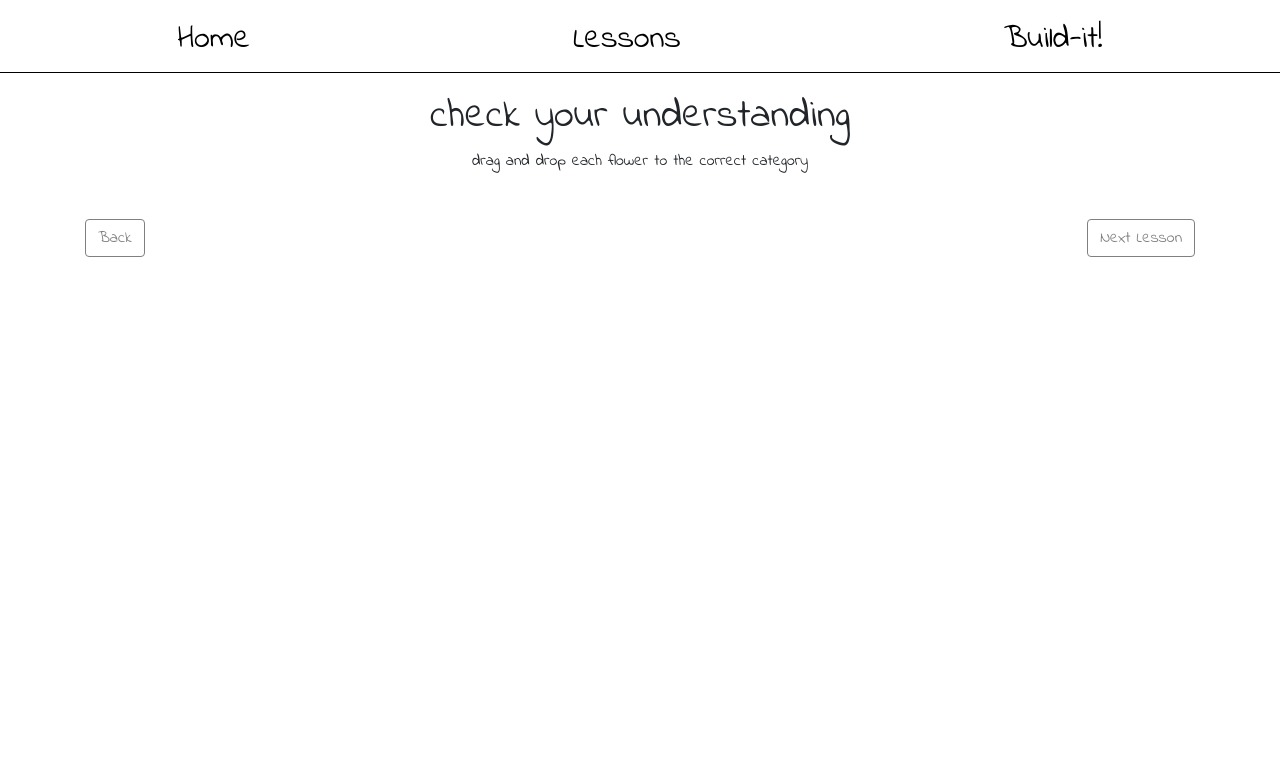
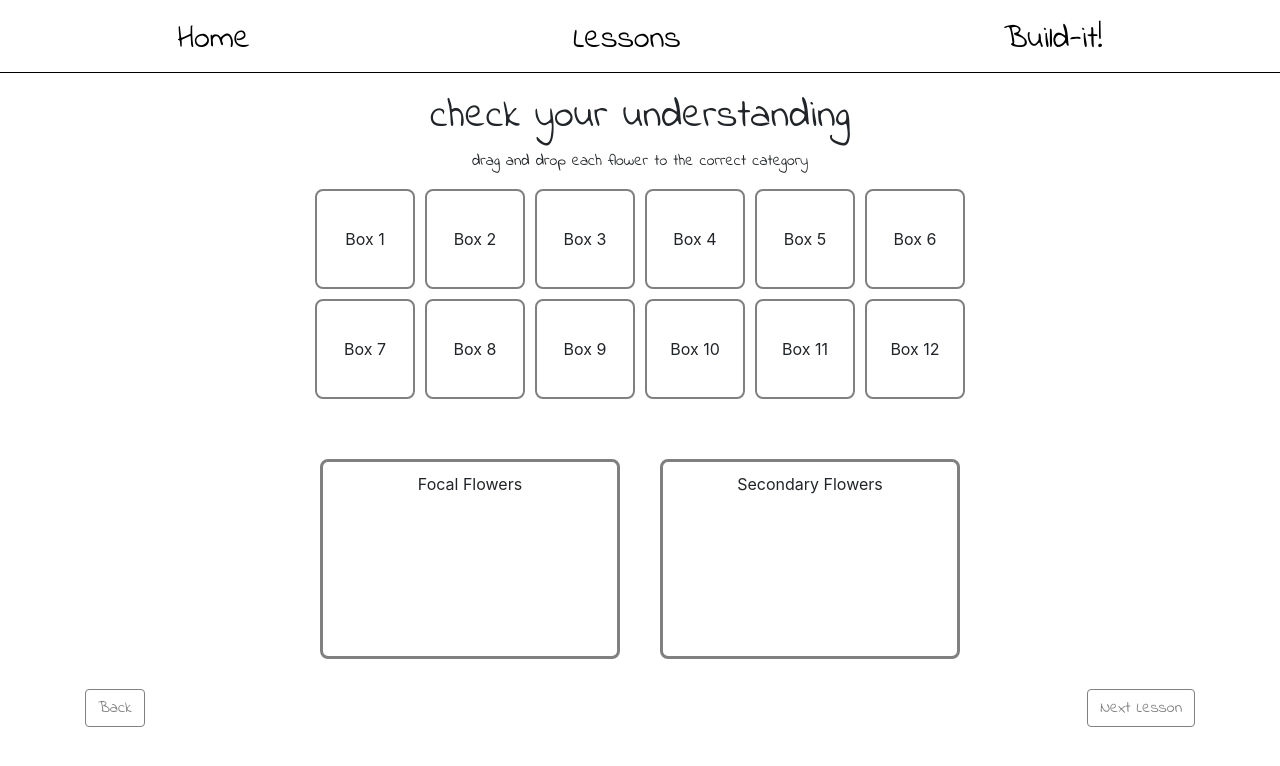
Before and after one commit to chiphamthao/flower-bouquet-builder, a Flask app: page /cyu_focal_secondary in a window 1280 px wide. Shown: the top 766 px of the page. Run offline with Flask 3, Linux system fonts and the light colour scheme; some libraries are stand-ins or nearby versions.

Commit message:
created drag/drop containers

```diff
--- a/static/main.css
+++ b/static/main.css
@@ -369,6 +369,46 @@ label.disabled {
     font-family: 'Indie Flower', sans-serif;
 }
 
+#drag-area {
+  display: flex;
+  flex-wrap: wrap;
+  justify-content: center;
+  gap: 10px;
+  width: 650px;
+  margin-bottom: 30px;
+}
+
+.draggable {
+  width: 100px;
+  height: 100px;
+  background-color: white;
+  display: flex;
+  align-items: center;
+  justify-content: center;
+  cursor: move;
+  border: 2px solid gray;
+  border-radius: 8px;
+}
+
+#drop-areas-container {
+  display: flex;
+  justify-content: center;
+  gap: 40px;
+  margin-top: 30px;
+}
+
+.drop-area {
+  width: 300px;
+  height: 200px;
+  border: 3px solid gray;
+  background-color: white;
+  display: flex;
+  flex-wrap: wrap;
+  align-items: flex-start;
+  justify-content: center;
+  padding: 10px;
+  border-radius: 8px;
+}
 
 /* Flower Grid Styles */
 .flower-grid {
--- a/templates/cyu_focal_secondary.html
+++ b/templates/cyu_focal_secondary.html
@@ -3,12 +3,40 @@
 {% block title %}Focal & Secondary Flowers{% endblock %}
 
 {% block content %}
-<script type="text/javascript" src="{{ url_for('static', filename = 'focal_secondary.js') }}"></script>
+<script type="text/javascript" src="{{ url_for('static', filename = 'cyu_focal_secondary.js') }}"></script>
 
 <div class="checkyourunderstanding">
     <h1>check your understanding</h1>
     <p>drag and drop each flower to the correct category</p>
 </div>
+
+<div class="d-flex justify-content-center">
+    <div id="drag-area">
+        <div class="draggable" draggable="true">Box 1</div>
+        <div class="draggable" draggable="true">Box 2</div>
+        <div class="draggable" draggable="true">Box 3</div>
+        <div class="draggable" draggable="true">Box 4</div>
+        <div class="draggable" draggable="true">Box 5</div>
+        <div class="draggable" draggable="true">Box 6</div>
+        <div class="draggable" draggable="true">Box 7</div>
+        <div class="draggable" draggable="true">Box 8</div>
+        <div class="draggable" draggable="true">Box 9</div>
+        <div class="draggable" draggable="true">Box 10</div>
+        <div class="draggable" draggable="true">Box 11</div>
+        <div class="draggable" draggable="true">Box 12</div>
+    </div>
+</div>
+
+<div class="d-flex justify-content-center gap-5" id="drop-areas-container">
+    <div id="drop-area-1" class="drop-area">
+        Focal Flowers
+    </div>
+
+    <div id="drop-area-2" class="drop-area">
+        Secondary Flowers
+    </div>
+</div>
+
 
 
 <div class="back_next">
@@ -23,4 +51,5 @@
 </div>
 
 
+
 {% endblock %}
--- a/templates/home.html
+++ b/templates/home.html
@@ -7,7 +7,7 @@
     <button class="selection-btn col-md-4" onclick="window.location.href='/overview'">Learn</button>
     <button
       class="selection-btn col-md-4"
-      onclick="window.location.href='/assemble'"
+      onclick="window.location.href='/buildit_quiz1'"
     >
       Build-It
     </button>
```
